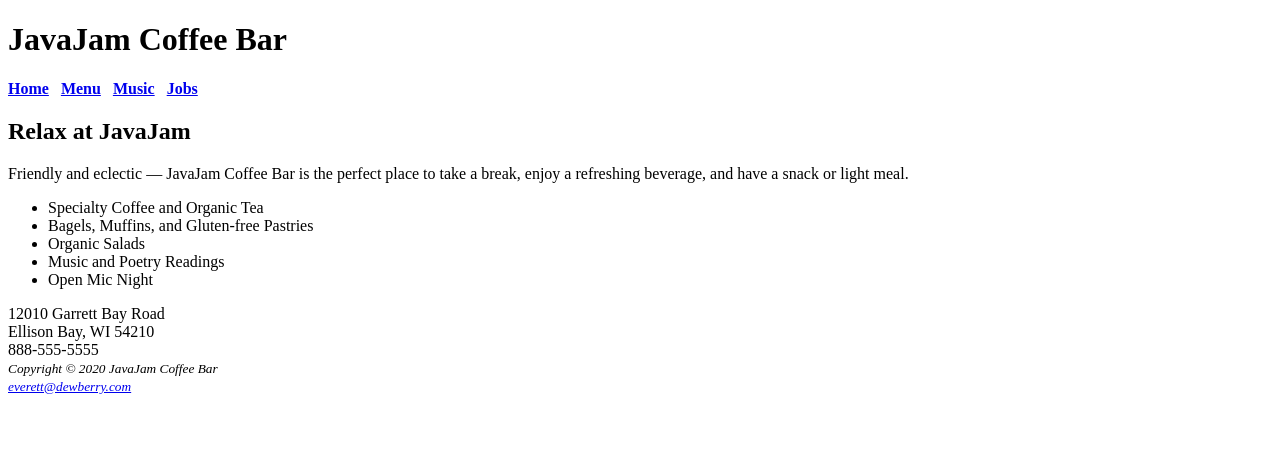
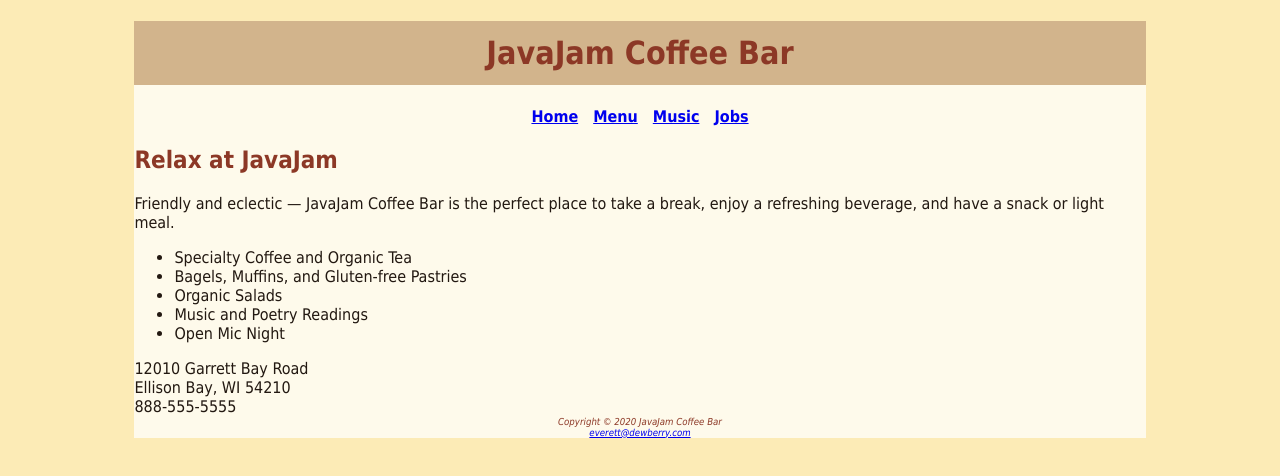
Before and after one commit to Unchained5/Web-Dev, a plain HTML site: page Dewberry_JavaJam Coffee Bar/index.html in a window 1280 px wide. Drawn offline with Linux system fonts and the light colour scheme.

Commit message:
Updated JavaJam site to use CSS. Looks great!
Added a margin and recolored elements. Font is Tacoma.

```diff
--- a/Dewberry_JavaJam Coffee Bar/index.html
+++ b/Dewberry_JavaJam Coffee Bar/index.html
@@ -2,14 +2,16 @@
 <html lang="en">
 <head>
   <title>JavaJam Coffee Bar</title>
+  <link rel="stylesheet" href="javajamcss/javajam.css">
   <meta charset="utf-8">
 </head>
   <body>
+	<div id="wrapper">
     <header>
       <h1>JavaJam Coffee Bar</h1>
     </header>
     <nav>
-  <b><a href="index.html">Home</a> &nbsp; <a href="menu.html">Menu</a> &nbsp; <a href="music.html">Music</a> &nbsp; <a href="jobs.html">Jobs</a></b>
+      <a href="index.html">Home</a> &nbsp; <a href="menu.html">Menu</a> &nbsp; <a href="music.html">Music</a> &nbsp; <a href="jobs.html">Jobs</a>
     </nav>
     <main>
       <h2>Relax at JavaJam</h2>
@@ -28,9 +30,9 @@ Ellison Bay, WI 54210 <br>
       888-555-5555
     </div>
     <footer>
-  <small><i>Copyright © 2020 JavaJam Coffee Bar<br>
+      Copyright © 2020 JavaJam Coffee Bar<br>
       <a href="mailto:everett@dewberry.com">everett@dewberry.com</a>
-  </i></small>
     </footer>
+	</div>
   </body>
 </html>
--- /dev/null
+++ b/Dewberry_JavaJam Coffee Bar/javajamcss/javajam.css
@@ -0,0 +1,8 @@
+body { background-color: #FCEBB6;
+       color: #221811; font-family: Tahoma, Helvetica, sans-serif;}
+header { background-color: #D2B48C; color: #8C3826; text-align: center;}
+h1 {line-height: 2;}
+h2 {color: #8C3826;}
+nav {text-align: center; font-weight: bold;}
+footer {color: #8C3826; text-align: center; font-size: .60em; font-style: italic;}
+#wrapper {width: 80%; background-color: #FEFAEB; margin-right: auto; margin-left: auto;}
```
Also changed, not shown: Dewberry_JavaJam Coffee Bar/menu.html (+5 -2 lines). Lines whose indentation alone changed are shown as unchanged.
